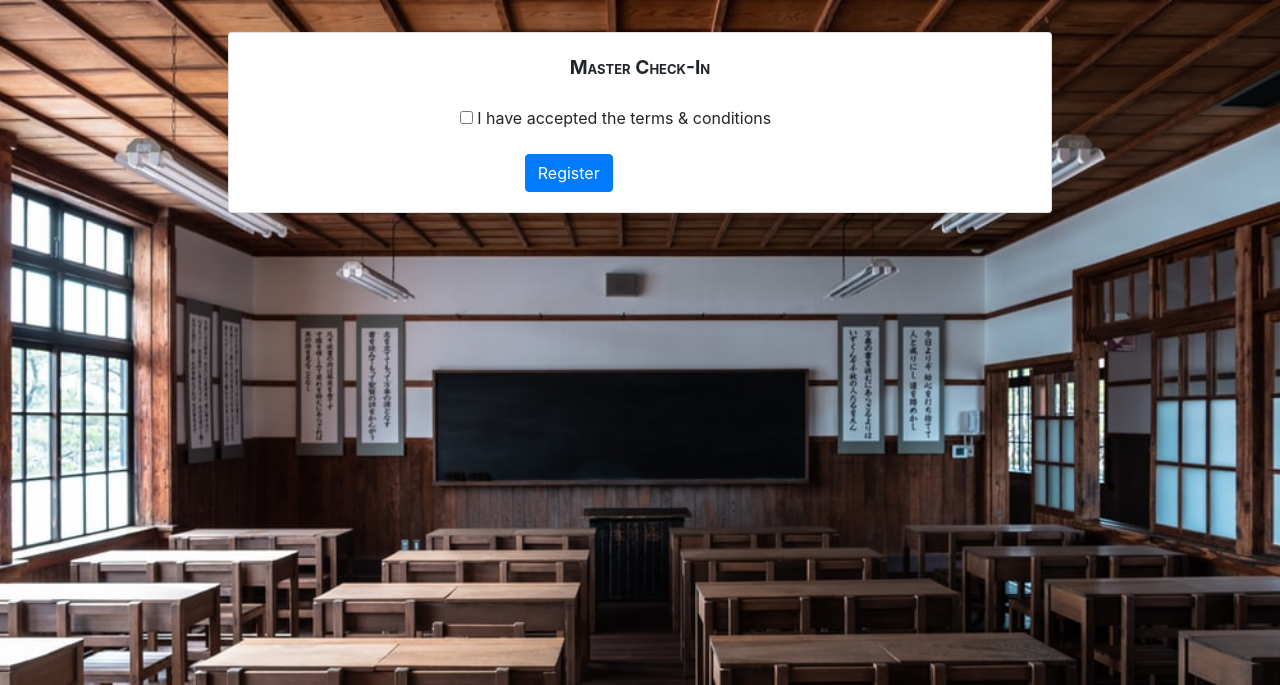
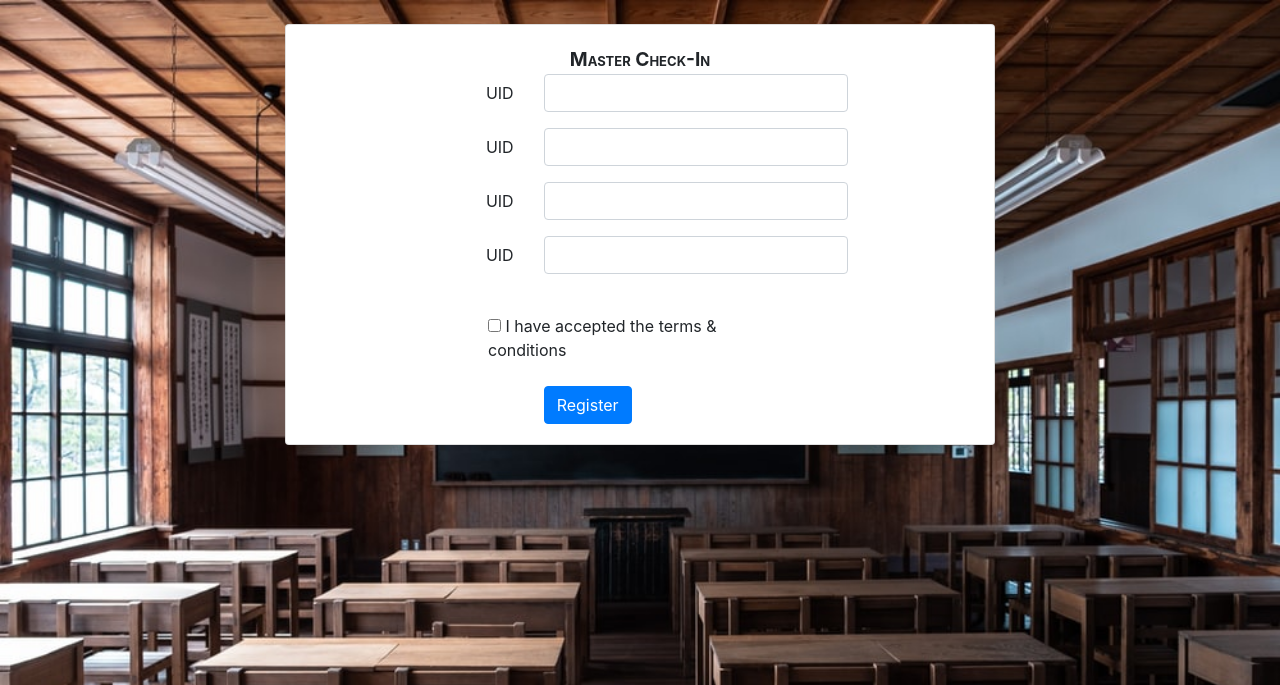
Before and after one commit to p1utoze/Hackme, a FastAPI app: template templates/master_checkin.html in a window 1280 px wide. Shown: the top 685 px of the page. Run offline with FastAPI, Linux system fonts and the light colour scheme; the template is opened without the code that fills it, so the values that code supplies are empty; some libraries are stand-ins or nearby versions.

Commit message:
Update FINAL ORGINAL system

```diff
--- a/main.py
+++ b/main.py
@@ -162,15 +162,15 @@ async def kuchbhi(response: Response, email: str = Form(), password: str = Form(
         print(user)
         # response = JSONResponse(content={})
         # response.status_code = 200
-        response.set_cookie(key="firebase_token", value=user['idToken'], secure=True, httponly=True, samesite='none'
-                            )
-        #
+        response.set_cookie(key="firebase_token", value=user['idToken'], secure=True, httponly=True, samesite='none')
+        base_url = "http://127.0.0.1:8000/"
         # print(response.body)
         # return "/regis"
-        return """
+        return f"""
             <html>
             <head>
                 <title>Login</title>
+                <meta http-equiv = "refresh" content = "3; url = { base_url }"
             </head>
             <body>
                 <h1 style="color:green">Login Successful!</h1>
@@ -213,7 +213,8 @@ async def scan_route(request: Request):
 @app.get("/qr_scan/", dependencies=[Depends(load_data)], response_class=HTMLResponse)
 async def add_entry(request: Request, uid: str):
     if not request.cookies.get('firebase_token'):
-        return templates.TemplateResponse('login.html', {"request": request})
+        base_url = "http://127.0.0.1:8000/"
+        return templates.TemplateResponse('login.html', {"request": request, "redirect": True, "base_url": base_url})
     member_status_code = check_participant(uid)
     if member_status_code == 600:
         entry_time = time.strftime("%d/%m/%Y %I:%M:%S %p", time.gmtime(time.time() + 19800))
@@ -255,41 +256,6 @@ async def add_entry(request: Request, uid: str):
 
 
 
-@app.post("/checkin_out/{uid}")
-async def checkin_out(request: Request, uid: str):
-    pass
-    # print(uid)
-    # now = datetime.now()
-    # entry_time = now.strftime("%d/%m/%Y %H:%M:%S ")
-    # entry_time = time.strftime("%d/%m/%Y %I:%M:%S %p", time.gmtime(time.time() + 19800))
-    # participants = "participants"
-    # cursor = db.collection(participants)
-    # query = cursor.where(filter=FieldFilter("UID", "==", uid)).get()
-    # data = query[0].to_dict()
-    # status_val = None
-    # try:
-    #     if data['status'] == "NULL":
-    #         print("Added status entry: IN")
-    #         cursor.document(uid).update({'status': "IN"})
-    #         cursor.document(uid).update({'checkin': firestore.ArrayUnion([entry_time])})
-    #     elif data['status'] == "IN":
-    #         print("Added status entry: OUT")
-    #         cursor.document(uid).update({'status': "OUT"})
-    #         cursor.document(uid).update({'checkout': firestore.ArrayUnion([entry_time])})
-    #     elif data['status'] == 'OUT':
-    #         print("Added status entry: IN")
-    #         cursor.document(uid).update({'status': "IN"})
-    #         cursor.document(uid).update({'checkin': firestore.ArrayUnion([entry_time])})
-    # except:
-    #     print("wrong status")
-    # finally:
-    #     # payload = {'request': Request, "details": data, "status_value": status_val, "status": "CHECKED"}
-    #     return {"API": "WORKS"}
-
-    # return {"API": "called successfully"}
-    # except:
-    #     print("ERROR")
-    #     return {"Internal Error": "Problem in the code"}
 
 @app.post("/status", response_class=HTMLResponse)
 async def register(request: Request, track: str = Form(), team_id: str = Form()):
@@ -329,16 +295,38 @@ async def register(request: Request, track: str = Form(), team_id: str = Form())
     except IndexError:
         data = {}
         print("No data found")
-    # team_name=data
-    # print(data, team_name)
-    # db.collection(participants).document(uid).set(doc)
 
 
-@app.post("/register/")
-async def register():
-    # body = await request.json()
-    # print(body)
-    # details = g.df.loc[g.df['UID'] == uid].to_json(orient='records')
-    # doc = loads(details[1:-1])
-    # doc['status'] = "NULL"
-    return {'REGISTRATION': "WORKS"}
+class UserRegister(BaseModel):
+    UID: str
+
+
+@app.post("/register/{UID}", dependencies=[Depends(load_data)], response_class=HTMLResponse)
+async def register(request: Request, UID: str):
+    try:
+        print("RESPOND SUCCESS ", g.df.shape)
+        details = g.df.loc[g.df['UID'] == UID].to_json(orient='records')
+        doc = loads(details[1:-1])
+        doc['status'] = "NULL"
+        db.collection("participants").document(UID).set(doc)
+        return """
+            <html>
+            <head>
+                <title>REGISTRATION</title>
+            </head>
+            <body style="background-color:green">
+                <h1>Registration Completed!</h1>
+            </body>
+            </html>
+            """
+    except:
+        return """
+        <html>
+            <head>
+                <title>REGISTRATION</title>
+            </head>
+            <body style="background-color:red">
+                <h1>Registration Failed!</h1>
+            </body>
+            </html>
+    #         """
--- a/qrcode_gen.py
+++ b/qrcode_gen.py
@@ -11,7 +11,7 @@ def generate_qr(uid, fname):
     fname = name[0]
     q = qrcode.QRCode(version=4, error_correction=qrcode.constants.ERROR_CORRECT_H,
                               box_size=3, border=5)
-    q.add_data(f"https://aventus-hackaventus.b4a.run/qr_scan/?uid={uid}")
+    q.add_data(f"https://aventus-participant-manager.onrender.com/scan_barcode/{uid}")
     q.make(fit=True)
     img = q.make_image(fill_color="black", back_color="white").convert('RGB')
     logo = Image.open("../../Pictures/juice wrld/DoggoWRLD.jpeg")
@@ -24,10 +24,10 @@ def generate_qr(uid, fname):
     )
     font = ImageFont.truetype(font=font_path, size=9)
     # draw.text((qr_width - (qr_width * 0.10), qr_height - (qr_height * 0.10)), "", font=font, fill=(0,0,0,1))
-    draw.text((qr_width - (qr_width * 0.91), qr_height - (qr_height * 0.09)), "{0}  {1}".format(uid, fname), font=font,
+    draw.text((qr_width - (qr_width * 0.875), qr_height - (qr_height * 0.10)), "{0}  {1}".format(uid, fname), font=font,
               fill=(0, 0, 0, 1))
     print(f"{uid}")
-    img.save(f"qrcodes/{uid}.png")
+    img.save(f"qrcodes_avirup/{uid}.png")
 
 
 for uid, fname in zip(df["UID"].to_list(), df["firstName"].to_list()):
--- a/static/js/master_checkin.js
+++ b/static/js/master_checkin.js
@@ -1,89 +1,104 @@
 function validform() {
-    var a = document.forms["my-form"]["teamCode"].value;
-    var b = document.forms["my-form"]["UID"].value;
-    var c = document.forms["my-form"]["firstName"].value;
-    var d = document.forms["my-form"]["lastName"].value;
-    var e = document.forms["my-form"]["gender"].value;
-    var f = document.forms["my-form"]["college"].value;
-    var g = document.forms["my-form"]["phNo"].value;
-    var h = document.forms["my-form"]["email"].value;
-    var i = document.forms["my-form"]["teamName"].value;
-    var j = document.forms["my-form"]["projectTracks"].value;
 
-    data = {
-        "teamCode": a,
-        "UID": b,
-        "firstName": c,
-        "lastName": d,
-        "gender": e,
-        "college": f,
-        "phNo": g,
-        "email": h,
-        "teamName": i,
-        "projectTracks": j}
+    // let passwordInput = document.getElementById("form_submit").value;
+    //
+    //
+    // } else {
+    //     // Password doesn't match, display an error message or take appropriate action
+    //     alert("Incorrect password");
+    // }
+    // var c = document.forms["my-form"]["firstName"].value;
+    // var d = document.forms["my-form"]["lastName"].value;
+    // var e = document.forms["my-form"]["gender"].value;
+    // var f = document.forms["my-form"]["college"].value;
+    // var g = document.forms["my-form"]["phNo"].value;
+    // var h = document.forms["my-form"]["email"].value;
+    // var i = document.forms["my-form"]["teamName"].value;
+    // var j = document.forms["my-form"]["projectTracks"].value;
 
-    console.log(data);
+    // let data = {
+    //     "teamCode": a,
+    //     "UID": b,
+    //     "firstName": c,
+    //     "lastName": d,
+    //     "gender": e,
+    //     "college": f,
+    //     "phNo": g,
+    //     "email": h,
+    //     "teamName": i,
+    //     "projectTracks": j}
+    let data = { "UID": b}
 
-    if (a==null || a=="")
-    {
-        alert("Please Enter Your Full Name");
-        return false;
-    }else if (b==null || b=="")
-    {
-        alert("Please Enter Your Email Address");
-        return false;
-    }else if (c==null || c=="")
-    {
-        alert("Please Enter Your Username");
-        return false;
-    }else if (d==null || d=="")
-    {
-        alert("Please Enter Your Permanent Address");
-        return false;
-    }else if (e==null || e=="")
-    {
-        alert("Please Enter Your NID Number");
-        return false;
-    }
-    else if (f==null || f=="")
-    {
-        alert("Please Enter Your NID Number");
-        return false;
-    }
-    else if (g==null || g=="")
-    {
-        alert("Please Enter Your NID Number");
-        return false;
-    }
-    else if (h==null || h=="")
-    {
-        alert("Please Enter Your NID Number");
-        return false;
-    }
-    else if (i==null || i=="")
-    {
-        alert("Please Enter Your NID Number");
-        return false;
-    }
-    else if (j==null || j=="")
-    {
-        alert("Please Enter Your NID Number");
-        return false;
-    }
-    fetch('https://aventus-hackaventus.b4a.run/register/', {
-      method: 'POST',
-      headers: {
-        'Content-Type': 'application/json'
-      },
-      body: JSON.stringify(data)
-    })
-        .then(response => response.json())
-  .then(data => {
-    console.log(data);
-  })
-  .catch(error => {
-    console.error('Error:', error);
-  });
+    console.log({data});
+    // if (b==null || b=="")
+    // {
+    //     alert("Please Enter Your Full Name");
+    //     return false;
+    // }
+
+    // if (a==null || a=="")
+    // {
+    //     alert("Please Enter Your Full Name");
+    //     return false;
+    // }
+    // else if (b==null || b=="")
+    // {
+    //     alert("Please Enter Your Email Address");
+    //     return false;
+    // }else if (c==null || c=="")
+    // {
+    //     alert("Please Enter Your Username");
+    //     return false;
+    // }else if (d==null || d=="")
+    // {
+    //     alert("Please Enter Your Permanent Address");
+    //     return false;
+    // }else if (e==null || e=="")
+    // {
+    //     alert("Please Enter Your NID Number");
+    //     return false;
+    // }
+    // else if (f==null || f=="")
+    // {
+    //     alert("Please Enter Your NID Number");
+    //     return false;
+    // }
+    // else if (g==null || g=="")
+    // {
+    //     alert("Please Enter Your NID Number");
+    //     return false;
+    // }
+    // else if (h==null || h=="")
+    // {
+    //     alert("Please Enter Your NID Number");
+    //     return false;
+    // }
+    // else if (i==null || i=="")
+    // {
+    //     alert("Please Enter Your NID Number");
+    //     return false;
+    // }
+    // else if (j==null || j=="")
+    // {
+    //     alert("Please Enter Your NID Number");
+    //     return false;
+    // }
+  //   fetch('http://127.0.0.1:8000/register/', {
+  //     method: 'POST',
+  //     body: JSON.stringify(data)
+  //   })
+  //       .then(response => response.text())
+  // .then(text => {
+  //   console.log(text);
+  // })
+  // .catch(error => {
+  //   console.error('Error:', error);
+  // });
     return true;
 
 }
+
+// const submit = document.querySelector(".submit");
+// submit.addEventListener("click", function(event) {
+//   event.preventDefault();
+// });
--- a/templates/login.html
+++ b/templates/login.html
@@ -3,7 +3,11 @@
 <head>
     <meta charset="UTF-8">
     <meta http-equiv="X-UA-Compatible" content="IE=edge">
-    <meta name="viewport" content="width=device-width, initial-scale=1.0">
+    {% if redirect==True %}
+        <meta http-equiv = "refresh" content = "0; url = {{ base_url }}" />
+    {% else %}
+        <meta name="viewport" content="width=device-width, initial-scale=1.0" >
+    {% endif %}
     <title>Login</title>
 </head>
 <body>
--- a/templates/master_checkin.html
+++ b/templates/master_checkin.html
@@ -17,15 +17,13 @@
 
     <!-- Bootstrap CSS -->
     <link rel="stylesheet" href="https://stackpath.bootstrapcdn.com/bootstrap/4.1.3/css/bootstrap.min.css">
-
     <title>Master Check-In</title>
 </head>
 <body>
-<div>
-    <h4 style="color:green">{{ Details }}</h4>
-</div>
+
+<script src="{{ url_for('static', path='js/master_checkin.js') }}"></script>
 <main class="my-form" style="background: None;">
-    <div class="cotainer">
+    <div class="container">
         <div class="row justify-content-center">
             <div class="col-md-8">
                     <div class="card">
@@ -35,15 +33,31 @@
                             <span style="font-variant: small-caps;font-weight: bold;font-size: larger;">Master Check-In</span>
                             </div>
                           </center>
-                            <form name="my-form" onsubmit="return validform()" method="POST" action="/register/">
-                              {% for details in Details: %}
+                            <form name="my-form" onsubmit="return true" method="POST" action="/register/{{ Details['UID'] }}">
                                   <div class="form-group row">
-                                      <label for="full_name" class="col-md-4 col-form-label text-md-right"> {{details}} </label>
+                                      <label for="UID" class="col-md-4 col-form-label text-md-right"> UID </label>
                                         <div class="col-md-6">
-                                          <input type="text" id="{{ details }}"class="form-control" value= "{{Details[details]}}" style="color:black" required>
+                                          <input type="text" id="UID" class="form-control" value= "{{Details['UID']}}" style="color:black" required>
                                         </div>
                                   </div>
-                              {% endfor %}
+                                  <div class="form-group row">
+                                      <label for="UID" class="col-md-4 col-form-label text-md-right"> UID </label>
+                                        <div class="col-md-6">
+                                          <input type="text" id="" class="form-control" value= "{{Details['UID']}}" style="color:black" required>
+                                        </div>
+                                  </div>
+                                <div class="form-group row">
+                                      <label for="UID" class="col-md-4 col-form-label text-md-right"> UID </label>
+                                        <div class="col-md-6">
+                                          <input type="text" id="UID" class="form-control" value= "{{Details['UID']}}" style="color:black" required>
+                                        </div>
+                                  </div>
+                                <div class="form-group row">
+                                      <label for="UID" class="col-md-4 col-form-label text-md-right"> UID </label>
+                                        <div class="col-md-6">
+                                          <input type="text" id="UID" class="form-control" value= "{{Details['UID']}}" style="color:black" required>
+                                        </div>
+                                  </div>
 
                                     <br/>
                                     <div class="col-md-6 offset-md-3">
@@ -52,7 +66,7 @@
                                     </div>
                                     <br/>
                                     <div class="col-md-6 offset-md-4">
-                                        <button type="submit" class="btn btn-primary">
+                                        <button type="submit" id="form_submit" class="btn btn-primary">
                                         Register
                                         </button>
                                     </div>
--- a/templates/update.html
+++ b/templates/update.html
@@ -3,7 +3,7 @@
 <head>
     <meta charset="UTF-8">
     <meta http-equiv="X-UA-Compatible" content="IE=edge">
-    <meta name="viewport" content="width=device-width, initial-scale=1.0">
+    <meta name="viewport" content="width=device-width, initial-scale=1.0" >
     <title>Document</title>
 </head>
 <body>
```
